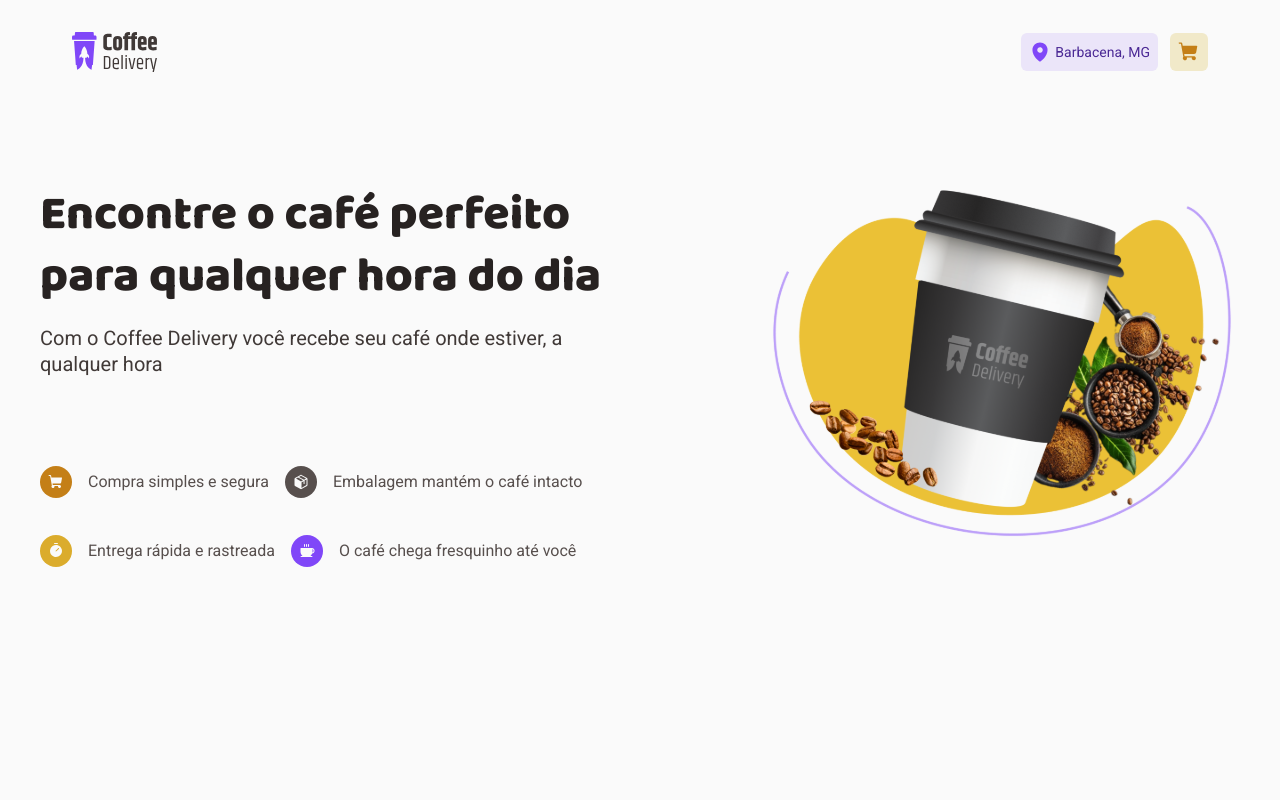
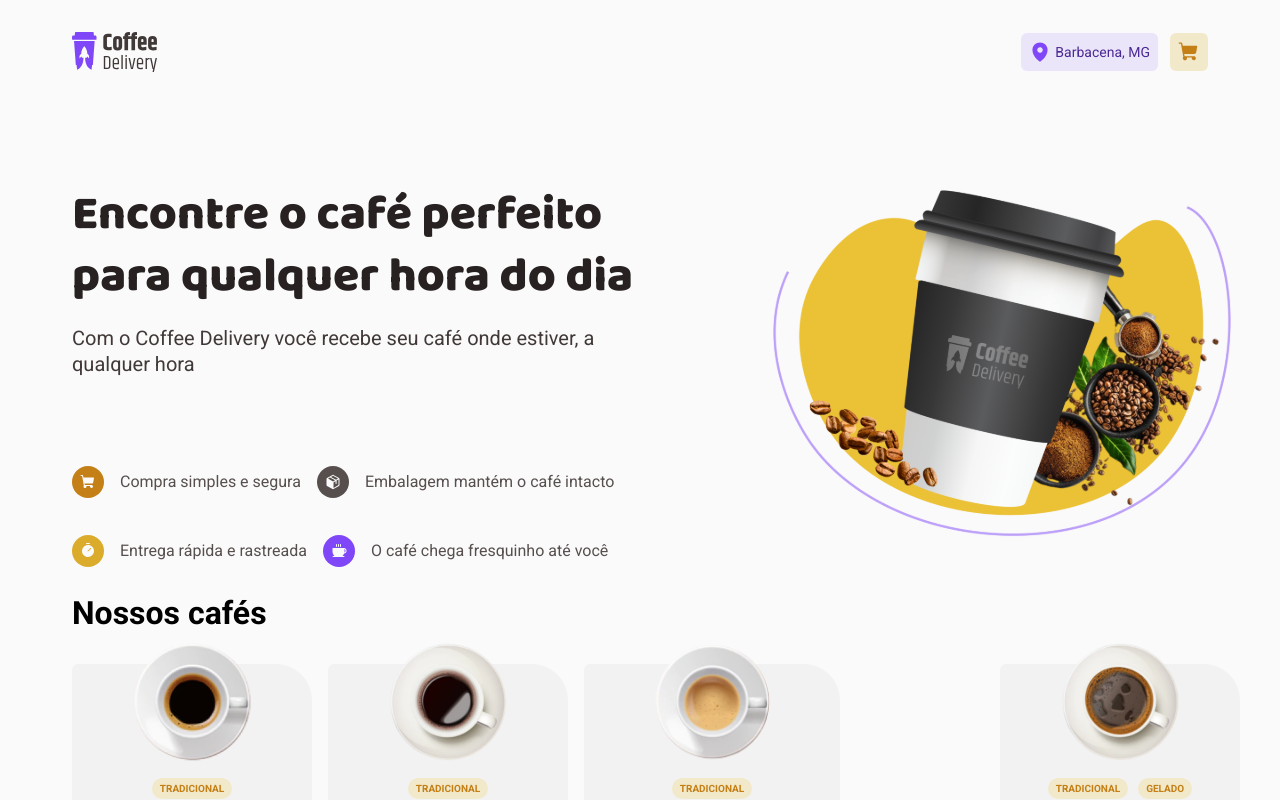
Before and after one commit to diegofchagas/coffe-delivery, a React (Vite) app: page / in a window 1280 px wide. Shown: the top 800 px of the page. Built offline with nearby package versions, Linux system fonts and the light colour scheme.

Commit message:
add nova pagina home e estilizacao da mesma juntamente com o componente card coffe onde é mostrado todos os cafes disponiveis para comprar

```diff
--- a/src/pages/Home/index.tsx
+++ b/src/pages/Home/index.tsx
@@ -1,10 +1,21 @@
-import React from 'react'
-import { About } from '../../components/About'
+import { About } from "../../components/About";
+import { CardCoffe } from "./components/CardCoffe";
+import {coffeTypes} from "../../DataCoffeTypes/coffesTypes"
+
+import { ContainerHome } from "./styles";
+
 
 export const Home = () => {
   return (
-    <div>
-        <About/>
-    </div>
-  )
-}
+    <ContainerHome>
+      <About />
+      <h1>Nossos cafés</h1>
+
+      <section className="teste">
+      {coffeTypes.map(coffes => <CardCoffe coffes={coffes} /> )}
+      <img src="../../assets/coffes/arabe.svg" alt="" />
+      </section>
+
+    </ContainerHome>
+  );
+};
--- a/src/pages/Home/styles.ts
+++ b/src/pages/Home/styles.ts
@@ -0,0 +1,12 @@
+import styled from 'styled-components';
+
+export const ContainerHome = styled.main`
+margin-left:2rem;
+
+.teste{
+  display:grid;
+grid-template-columns: 1fr 1fr 1fr 1fr;
+gap:1rem;
+}
+
+`;
```
